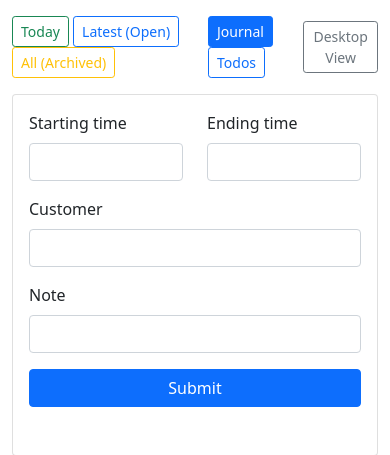
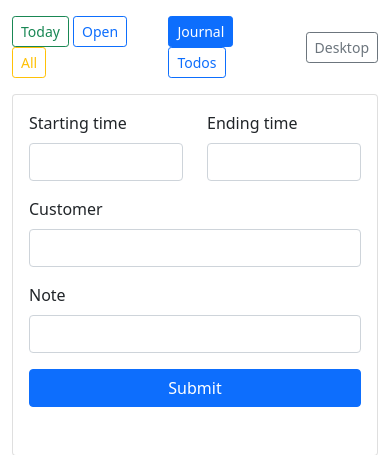
Before and after one commit to michitheonlyone/simple-timetracker, a Symfony app: template templates/journal_mobile.html.twig in a window 390 px wide. Shown: the top 455 px of the page. Run offline with Twig, Linux system fonts and the light colour scheme; the template is opened without the code that fills it, so the values that code supplies are empty; form fields are guessed from the names that the template uses; some libraries are stand-ins or nearby versions.

Commit message:
fix: mobile menu

```diff
--- a/templates/journal_mobile.html.twig
+++ b/templates/journal_mobile.html.twig
@@ -58,15 +58,15 @@
             <div class="d-flex justify-content-between align-items-center mt-3 mb-3">
                 <div>
                     <a href="{{ path('journal', {'entries': 'today'}) }}" class="btn {{ current_entries == 'today' ? 'btn-success' : 'btn-outline-success' }} btn-sm">Today</a>
-                    <a href="{{ path('journal', {'entries': 'last'}) }}" class="btn {{ current_entries == 'last' ? 'btn-primary' : 'btn-outline-primary' }} btn-sm">Latest (Open)</a>
-                    <a href="{{ path('journal', {'entries': 'archived'}) }}" class="btn {{ current_entries == 'archived' ? 'btn-warning' : 'btn-outline-warning' }} btn-sm">All (Archived)</a>
+                    <a href="{{ path('journal', {'entries': 'last'}) }}" class="btn {{ current_entries == 'last' ? 'btn-primary' : 'btn-outline-primary' }} btn-sm">Open</a>
+                    <a href="{{ path('journal', {'entries': 'archived'}) }}" class="btn {{ current_entries == 'archived' ? 'btn-warning' : 'btn-outline-warning' }} btn-sm">All</a>
                 </div>
                 <div>
                     <a href="{{ path('journal') }}" class="btn btn-primary btn-sm mx-1">Journal</a>
                     <a href="{{ path('todo.list', {'status': 'open'}) }}" class="btn btn-outline-primary btn-sm mx-1">Todos</a>
                 </div>
                 <div>
-                    <a href="{{ app.request.requestUri ~ (app.request.requestUri matches '/\\?/' ? '&' : '?') ~ 'view=desktop' }}" class="btn btn-outline-secondary btn-sm">Desktop View</a>
+                    <a href="{{ app.request.requestUri ~ (app.request.requestUri matches '/\\?/' ? '&' : '?') ~ 'view=desktop' }}" class="btn btn-outline-secondary btn-sm">Desktop</a>
                 </div>
             </div>
             <div class="card p-3 my-3">
--- a/templates/todo_mobile.html.twig
+++ b/templates/todo_mobile.html.twig
@@ -52,7 +52,7 @@
                     <a href="{{ path('todo.list', {'status': 'open'}) }}" class="btn btn-primary btn-sm mx-1">Todos</a>
                 </div>
                 <div>
-                    <a href="{{ app.request.requestUri ~ (app.request.requestUri matches '/\\?/' ? '&' : '?') ~ 'view=desktop' }}" class="btn btn-outline-secondary btn-sm">Desktop View</a>
+                    <a href="{{ app.request.requestUri ~ (app.request.requestUri matches '/\\?/' ? '&' : '?') ~ 'view=desktop' }}" class="btn btn-outline-secondary btn-sm">Desktop</a>
                 </div>
             </div>
             <div class="card p-3 my-3">
```
